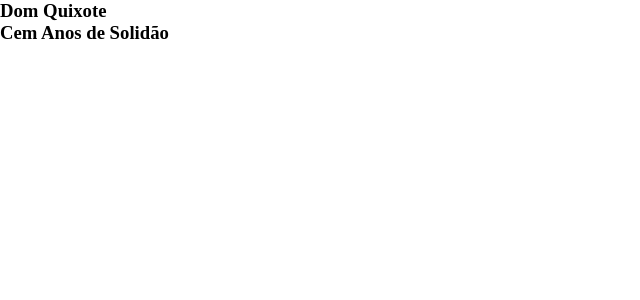
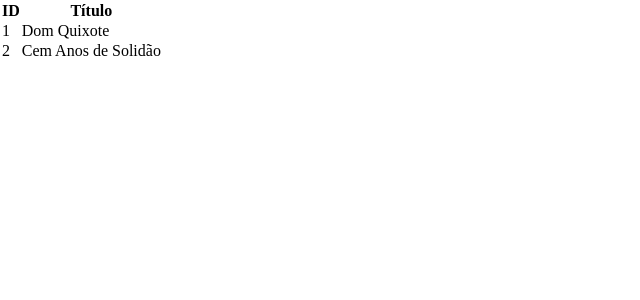
Before and after one commit to MarcusCastilhos/firstAngularProject, an Angular app: page / in a window 1280 px wide. Shown: the top 300 px of the page, without its empty margins (0-640 px from the left). Built offline with nearby package versions, Linux system fonts and the light colour scheme; data requests are answered from the project's data file.

Commit message:
feat: incluido tabela de livros

```diff
--- a/src/app/app.component.html
+++ b/src/app/app.component.html
@@ -1,3 +1,14 @@
-<div *ngFor="let livro of livros">
-    <h3>{{ livro.title }}</h3>
-</div>
+<table>
+    <thead>
+      <tr>
+        <th>ID</th>
+        <th>Título</th>
+      </tr>
+    </thead>
+    <tbody>
+      <tr *ngFor="let livro of livros">
+        <td>{{ livro.id }}</td>
+        <td>{{ livro.title }}</td>
+      </tr>
+    </tbody>
+  </table>
```
